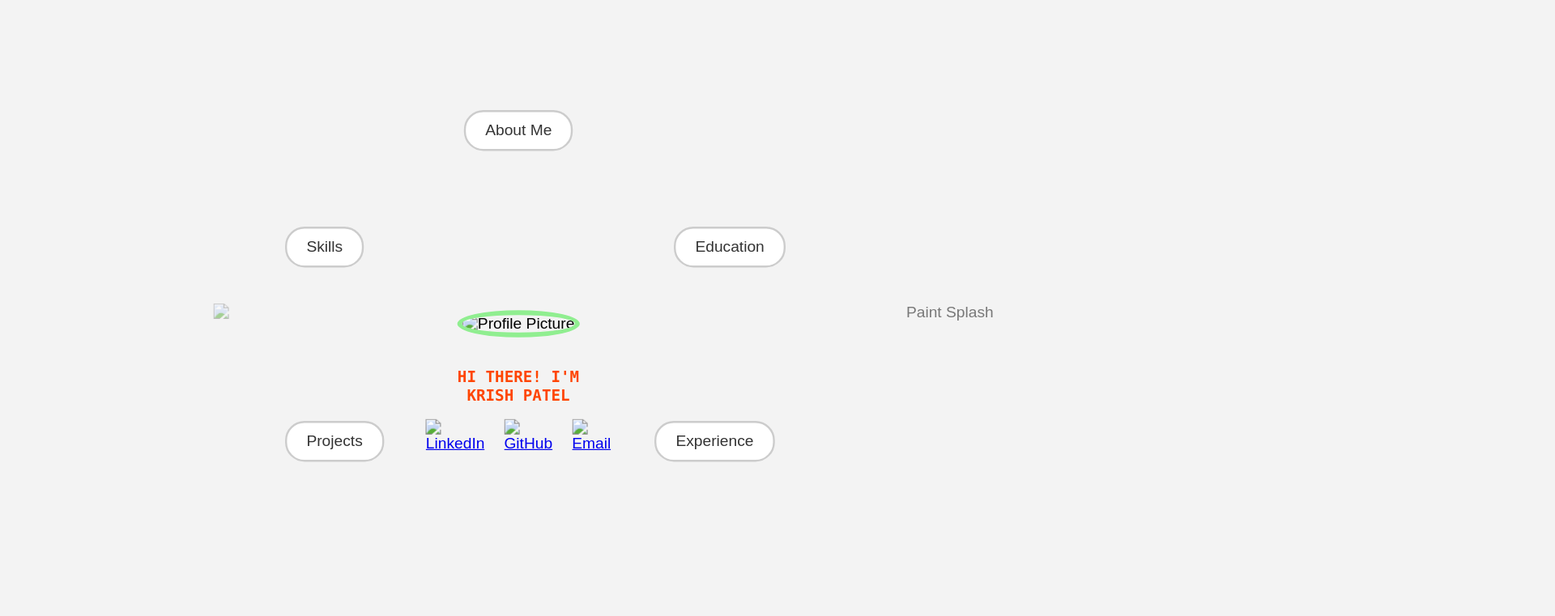
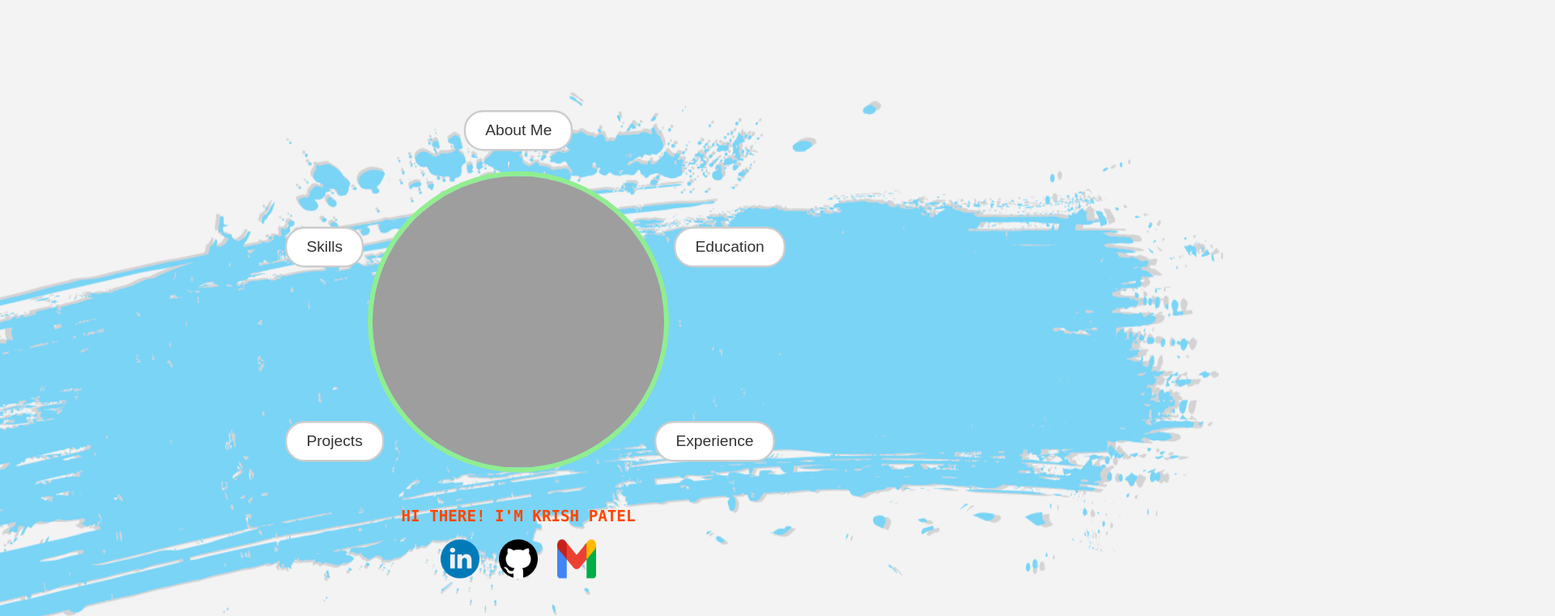
Before and after one commit to krish1097/krish1097, a website: page index.html in a window 1280 px wide. Shown: the top 761 px of the page at 81% size, 1920 px wide, since content can reach past the window. Drawn offline with Linux system fonts and the light colour scheme; the site is published under a folder, as on GitHub Pages, so addresses that start at the root find nothing.

Commit message:
fix image not showing up on github sites

```diff
--- a/index.html
+++ b/index.html
@@ -9,20 +9,20 @@
   <div class="center-container">
     <div class="profile-circle">
       <div class="pfp-wrapper">
-        <img src="/images/bluesplash.png" alt="Paint Splash" class="splash-bg">
-        <img src="/images/pfp.jpg" alt="Profile Picture" class="pfp">
+        <img src="images/bluesplash.png" alt="Paint Splash" class="splash-bg">
+        <img src="images/pfp.jpg" alt="Profile Picture" class="pfp">
       </div>
       <div class = "inner-center-content">
         <h1 class="intro-text">Hi there! I'm Krish Patel</h1>
           <div class="socials">
             <a href="https://www.linkedin.com/in/krish-patel-844a69270/" target="_blank" rel="noopener noreferrer">
-              <img src="/images/linkdinlogo.png" alt="LinkedIn" class="social-icon">
+              <img src="images/linkdinlogo.png" alt="LinkedIn" class="social-icon">
             </a>
             <a href="https://github.com/krish1097?tab=repositories" target="_blank" rel="noopener noreferrer">
-              <img src="/images/githublogo.webp" alt="GitHub" class="social-icon">
+              <img src="images/githublogo.webp" alt="GitHub" class="social-icon">
             </a>
             <a href="https://mail.google.com/mail/?view=cm&fs=1&to=krishpatel.1097@email.com" target="_blank" rel="noopener noreferrer">
-              <img src="/images/email-icon.webp" alt="Email" class="social-icon">
+              <img src="images/email-icon.webp" alt="Email" class="social-icon">
             </a>
           </div>
         </div>
```
